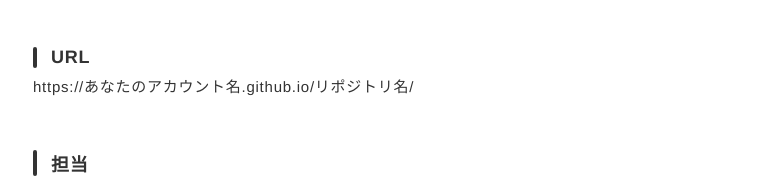
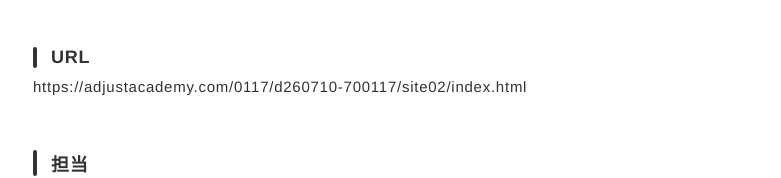
Before and after one commit to kobaken1-coder/portfolio, a plain HTML site: page works02.html in a window 1280 px wide. Shown: the part 1489-1667 px from the top of the page, without its empty margins (247-1028 px from the left). Drawn offline with nearby package versions, Linux system fonts and the light colour scheme.

Commit message:
Add files via upload

```diff
--- a/works02.html
+++ b/works02.html
@@ -54,7 +54,7 @@
               2作品目として制作した、架空のスペシャルティコーヒーブランドのコーポレート兼ECサイトです。1作品目（小林建設）で学んだHTML/CSSの基礎を土台に、「ブランドの世界観の統一」「ECサイトとしての購入導線設計」「jQueryを用いた動きのあるUI実装」をテーマに取り組みました。
             </p>
             <h3>URL</h3>
-            <p><a href="https://あなたのアカウント名.github.io/リポジトリ名/" target="_blank" rel="noopener">https://あなたのアカウント名.github.io/リポジトリ名/</a></p>
+            <p><a href="https://adjustacademy.com/0117/d260710-700117/site02/index.html" target="_blank" rel="noopener">https://adjustacademy.com/0117/d260710-700117/site02/index.html</a></p>
             <h3>担当</h3>
             <p>
               企画・情報設計 / パッケージ・ビジュアル作成 / UIデザイン / コーディング（HTML5 / CSS3 / jQuery）<br>
```
